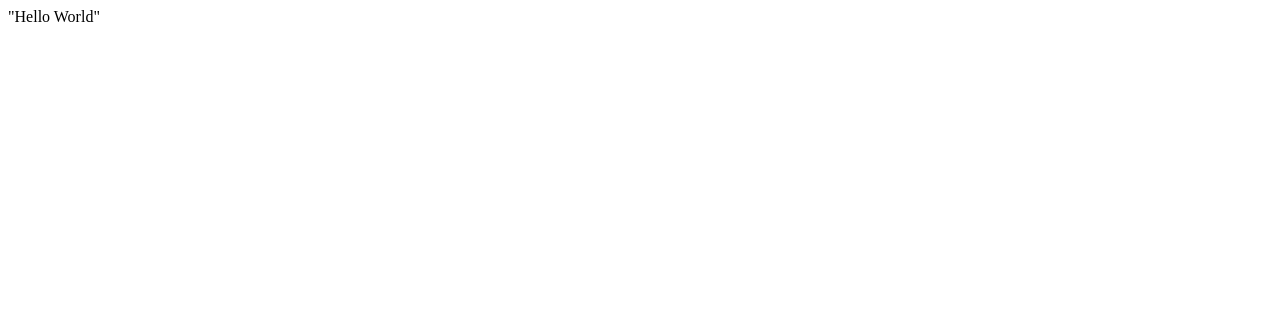
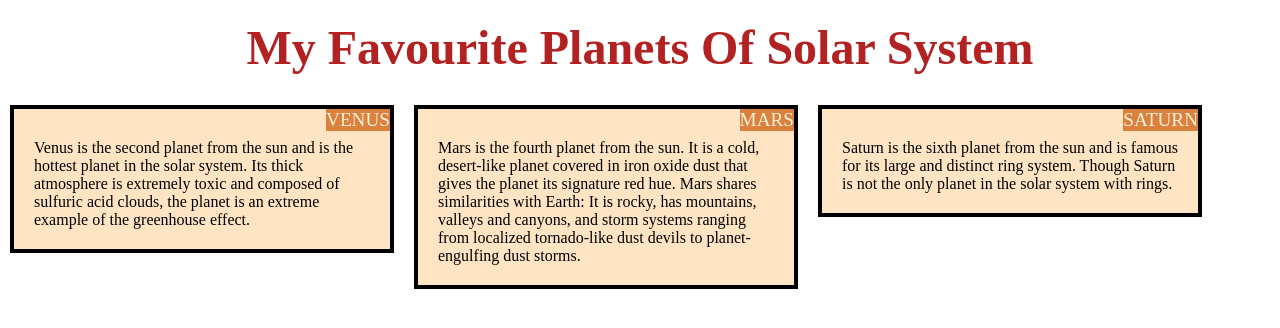
Before and after one commit to YuliaGuzenko/YuliaGuzenko.github.io, a plain HTML site: page index.html in a window 1280 px wide. Drawn offline with Linux system fonts and the light colour scheme.

Commit message:
new changes

```diff
--- a/index.html
+++ b/index.html
@@ -1 +1,30 @@
-"Hello World"
+<!DOCTYPE html>
+<html lang="en">
+<head>
+    <meta charset="UTF-8">
+    <title>My site</title>
+    <link href="style.css" rel="stylesheet" type="text/css">
+</head>
+<body>
+<h1>My favourite planets of Solar System</h1>
+
+<div class="row">
+        <div id="box" class="column">
+            <div id="content">Venus is the second planet from the sun and is the hottest planet in the solar system. Its thick atmosphere is extremely toxic and composed of sulfuric acid clouds, the planet is an extreme example of the greenhouse effect.
+            </div>
+            <span>Venus</span>
+        </div>
+        <div id="box" class="column">
+            <div id="content">Mars is the fourth planet from the sun. It is a cold, desert-like planet covered in iron oxide dust that gives the planet its signature red hue. Mars shares similarities with Earth: It is rocky, has mountains, valleys and canyons, and storm systems ranging from localized tornado-like dust devils to planet-engulfing dust storms.
+            </div>
+            <span>Mars</span>
+        </div>
+        <div id="box" class="column">
+            <div id="content">Saturn is the sixth planet from the sun and is famous for its large and distinct ring system. Though Saturn is not the only planet in the solar system with rings.
+            </div>
+            <span>Saturn</span>
+        </div>
+</div>
+
+</body>
+</html>
--- /dev/null
+++ b/style.css
@@ -0,0 +1,43 @@
+@media (min-width: 992px) {
+    * {
+        box-sizing: border-box;
+        margin: 0;
+        padding: 0;
+    }
+    h1 {
+        text-align: center;
+        color: firebrick;
+        margin-top: 20px;
+        margin-bottom: 20px;
+        font-size: xxx-large;
+        text-transform: capitalize;
+    }
+    #box {
+        position: relative;
+        background-color: bisque;
+        padding: 20px;
+        border: 4px solid black;
+        margin: 10px;
+        width: 30%;
+    }
+    .column {
+        margin: 0;
+        float: left;
+        width: 33.33%;
+    }
+    #box span {
+        position: absolute;
+        top: 0;
+        right: 0;
+        text-align: center;
+        font-size: 1.2em;
+        text-transform: uppercase;
+        background-color: chocolate;
+        color: beige;
+        opacity: .8;
+    }
+    #content {
+        margin-top: 10px;
+        font-size: medium;
+    }
+}
```
